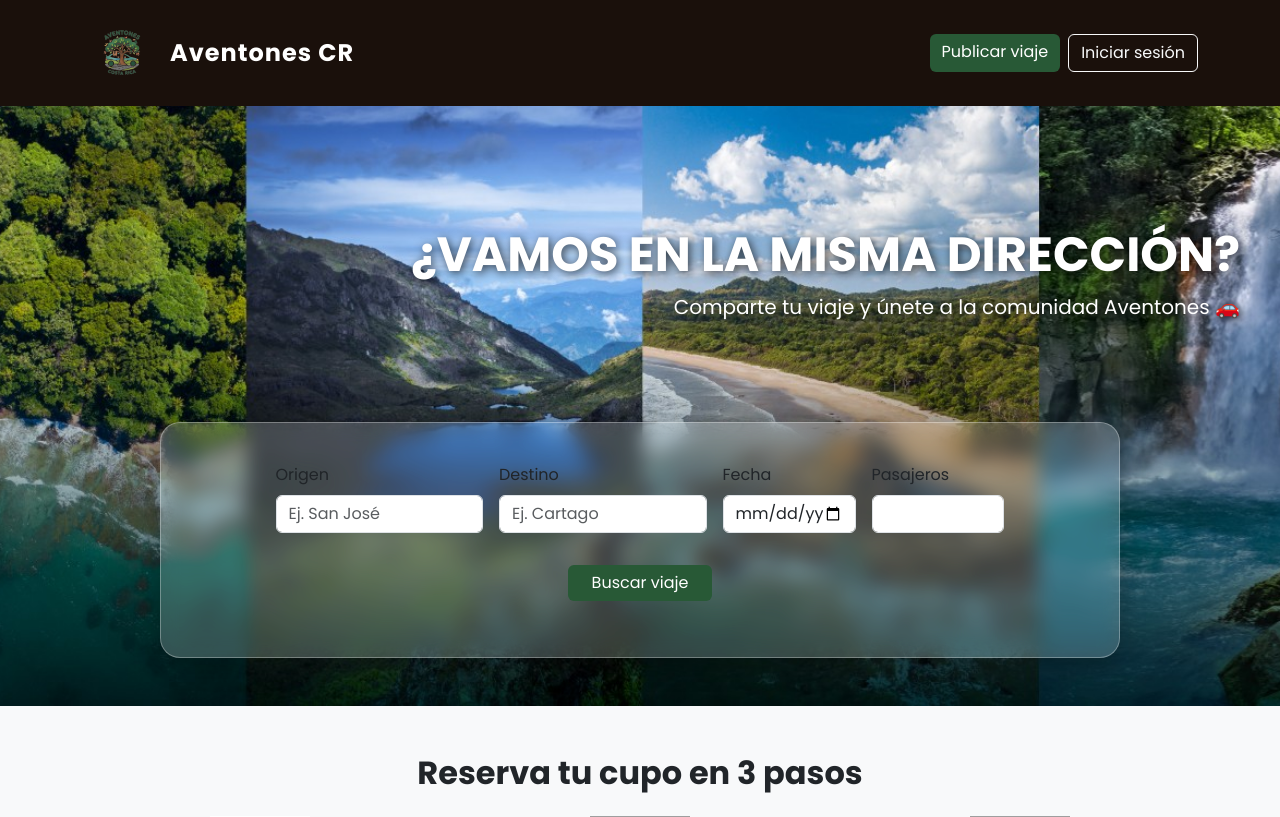
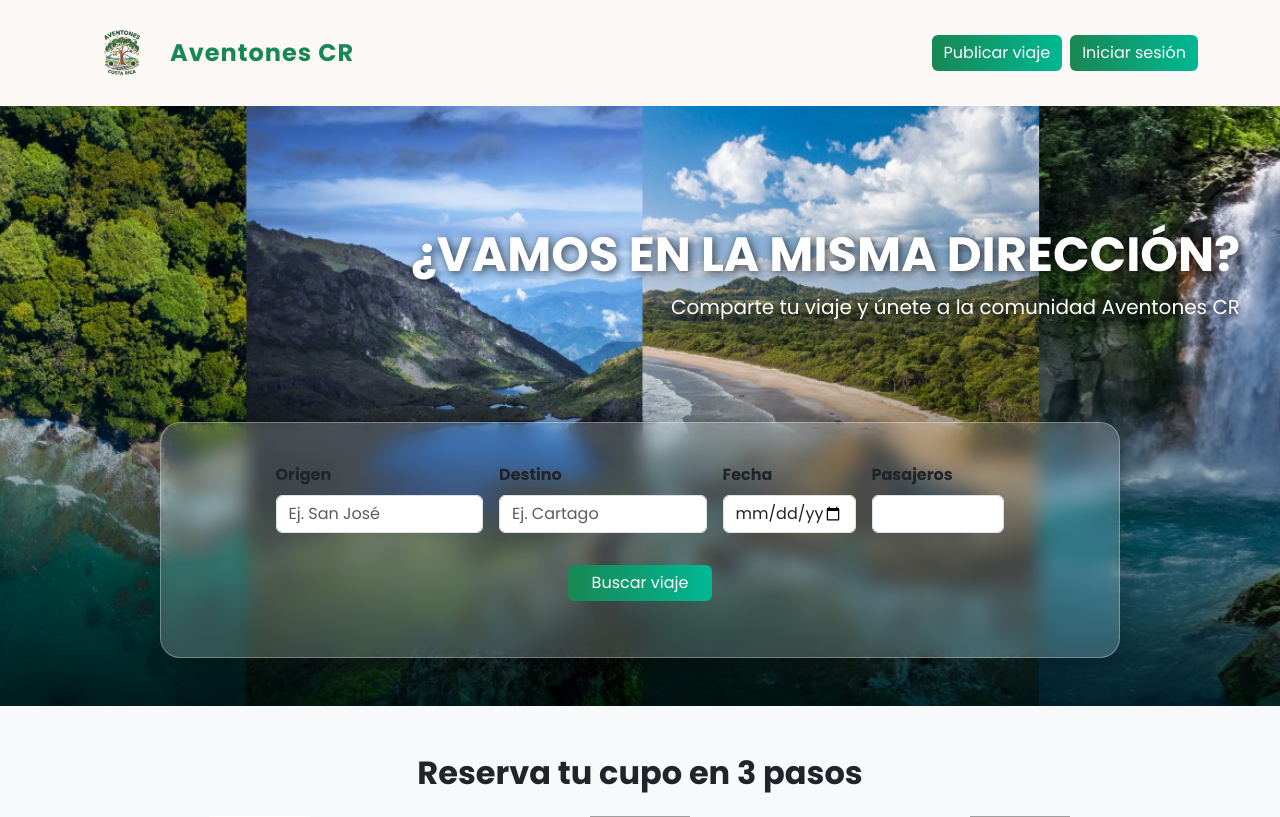
Before and after one commit to Sweetkriiz/aventonescr.com, a PHP site: page / in a window 1280 px wide. Shown: the top 817 px of the page. Run offline with PHP 8.4, Linux system fonts and the light colour scheme; grey boxes are pictures that could not be loaded.

Commit message:
Cambios en el index

```diff
--- a/public/css/index.css
+++ b/public/css/index.css
@@ -2,10 +2,11 @@ body {
   font-family: 'Poppins', sans-serif;
 }
 
-/* Navbar */
+
 .navbar {
-  background-color: #1a100b !important; /* café elegante */
+  background-color: #fcf8f6 !important;
 }
+
 
 .navbar-brand img {
   height: 80px;
@@ -16,17 +17,24 @@ body {
 }
 
 .btn-success {
-  background-color: #285936 !important;
+ background: linear-gradient(90deg, #198754, #00b894);
   border: none;
 }
 
 .btn-success:hover {
-  background-color: #1e4429 !important;
+  background: linear-gradient(90deg, #198754, #00b894);
+  border: none;
+}
+
+.btn-outline-light {
+  background: linear-gradient(90deg, #198754, #00b894);
+  border: none;
 }
 
 .btn-outline-light:hover {
-  background-color: #fff !important;
-  color: #1a100b !important;
+  background: linear-gradient(90deg, #198754, #00b894);
+  border: none;
+  color: #fff !important;
 }
 
 /* Formulario translúcido */
@@ -69,3 +77,7 @@ img.w-100 {
   background: rgba(255, 255, 255, 0.3); /* se ilumina un poco al pasar el mouse */
   transform: translateY(-3px);
 }
+
+.form-label {
+  font-weight: bold;
+}
--- a/public/css/registrarse.css
+++ b/public/css/registrarse.css
@@ -27,10 +27,12 @@ body {
   background: linear-gradient(90deg, #157347, #00936e);
 }
 
-.footer {
-  margin-top: 40px;
+footer {
+  background-color: #1a100b;
+  color: #fff;
 }
 
 .footer h5 {
   color: #198754;
+
 }
--- a/public/includes/navbar.php
+++ b/public/includes/navbar.php
@@ -1,8 +1,10 @@
+
 <nav class="navbar navbar-expand-lg navbar-dark bg-dark shadow-sm">
   <div class="container">
     <a class="navbar-brand d-flex align-items-center" href="#">
       <img src="../images/logo.png" alt="Logo Aventones" height="70" class="me-2">
-      <span class="fw-bold fs-4 text-white">Aventones CR</span>
+      <span class="fw-bold fs-4" style="color: #198754;">Aventones CR</span>
+
     </a>
 
     <div class="d-flex">
--- a/public/index.php
+++ b/public/index.php
@@ -33,7 +33,7 @@ include('includes/navbar.php');
         ¿VAMOS EN LA MISMA DIRECCIÓN?
       </h2>
       <p class="text-white fs-5 text-shadow mb-0">
-        Comparte tu viaje y únete a la comunidad Aventones 🚗
+        Comparte tu viaje y únete a la comunidad Aventones CR
       </p>
     </div>
 
--- a/public/registrarse.php
+++ b/public/registrarse.php
@@ -33,7 +33,7 @@ if ($_SERVER['REQUEST_METHOD'] === 'POST') {
 </head>
 
 <body>
-  <!-- 🔹 Navbar -->
+
   <nav class="navbar navbar-expand-lg navbar-light bg-light shadow-sm">
     <div class="container-fluid px-4">
       <a class="navbar-brand d-flex align-items-center" href="#">
@@ -44,7 +44,6 @@ if ($_SERVER['REQUEST_METHOD'] === 'POST') {
     </div>
   </nav>
 
-  <!-- 🔹 Contenedor principal -->
   <div class="register-container d-flex flex-wrap justify-content-center align-items-stretch my-5 shadow rounded overflow-hidden">
     <div class="col-md-6 p-0 image-side">
       <img src="images/login.png" alt="Registro Aventones" class="w-100 h-100" style="object-fit: cover;">
```
